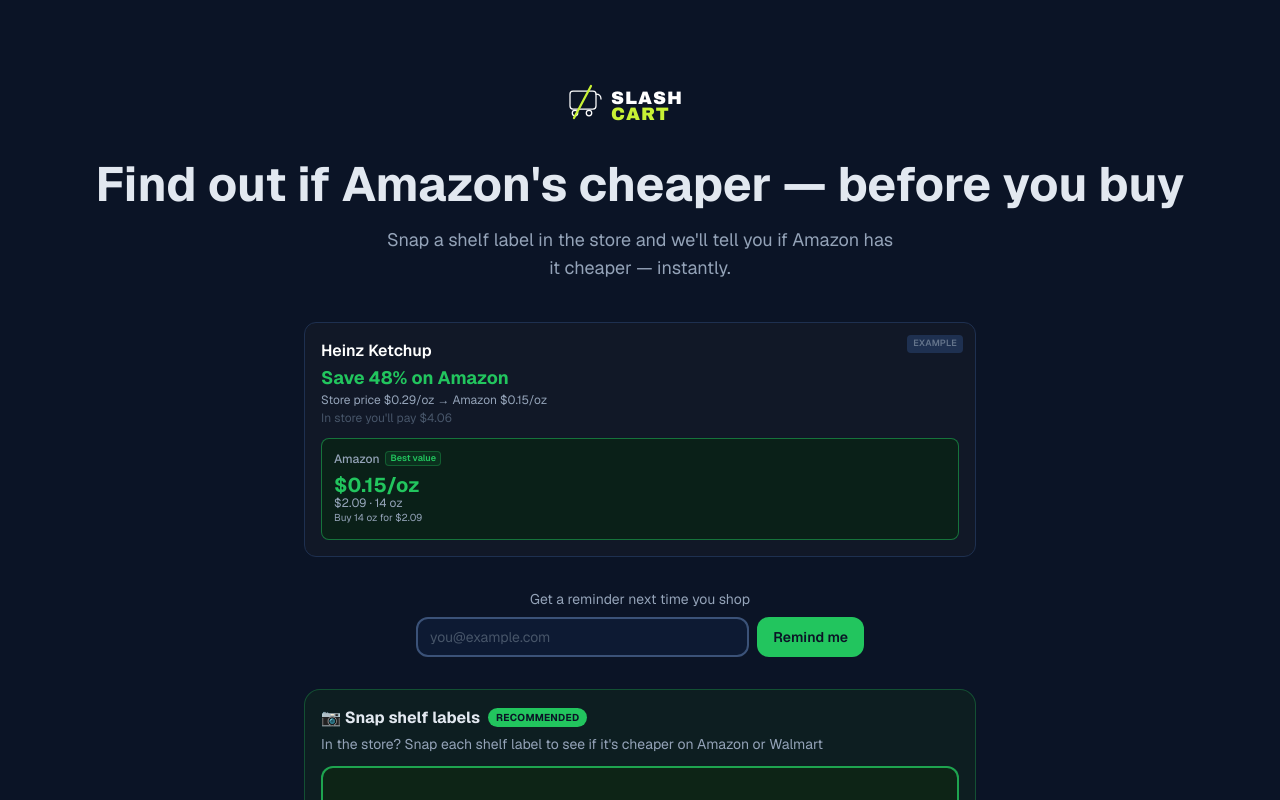
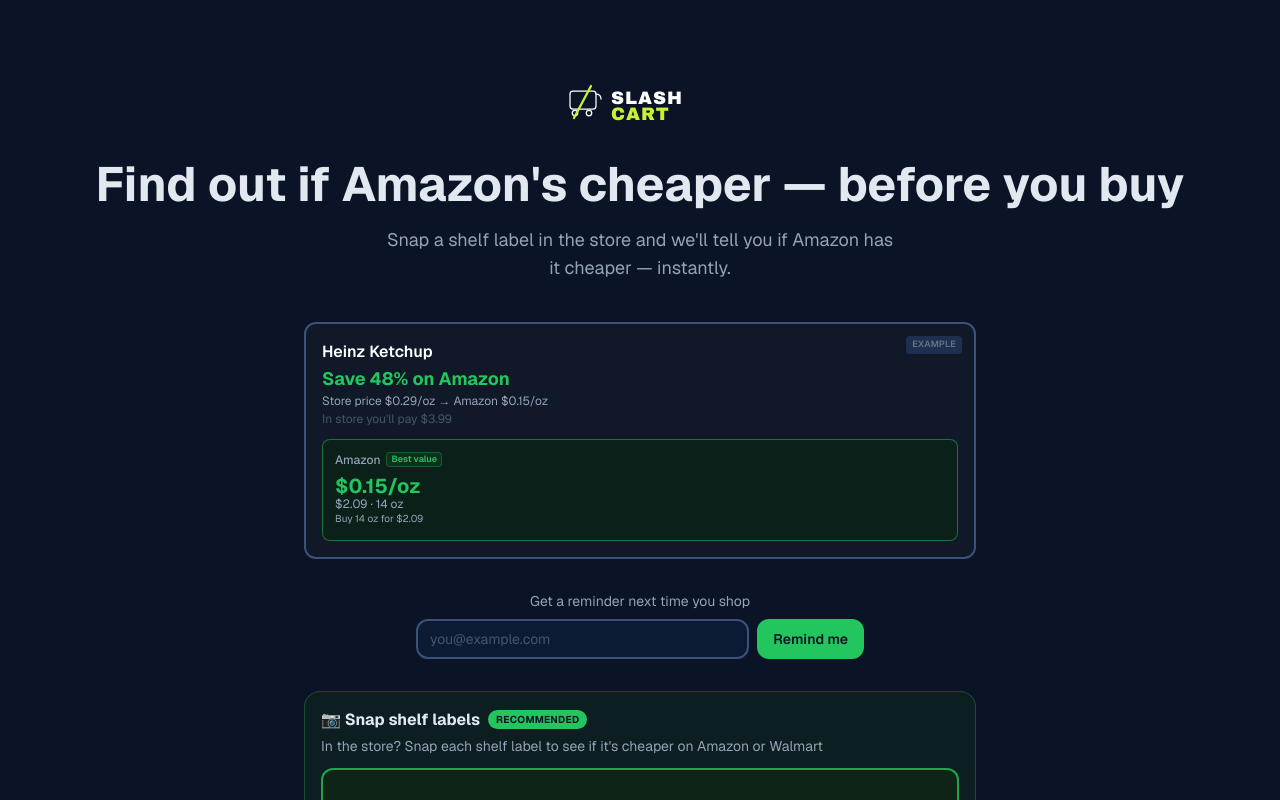
Before and after one commit to mchitnis99/slashcart-app, a Next.js app: page / in a window 1280 px wide. Shown: the top 800 px of the page. Built offline with nearby package versions, Linux system fonts and the light colour scheme.

Commit message:
fix: example card price .99, more visible card border

```diff
--- a/app/page.tsx
+++ b/app/page.tsx
@@ -32,7 +32,7 @@
 function ExampleResultCard() {
   return (
     <div className="max-w-2xl mx-auto w-full mb-6 sm:mb-8">
-      <div className="rounded-xl border border-[#1e3050] bg-[#111827] px-3 py-3 sm:px-4 sm:py-4 overflow-hidden relative">
+      <div className="rounded-xl border-2 border-[#3b5278] bg-[#111827] px-3 py-3 sm:px-4 sm:py-4 overflow-hidden relative">
         <span className="absolute top-3 right-3 text-[9px] font-semibold uppercase tracking-wide text-[#64748b] bg-[#1e3050] rounded px-1.5 py-0.5">
           Example
         </span>
@@ -45,7 +45,7 @@
             Store price $0.29/oz → Amazon $0.15/oz
           </p>
           <p className="text-[#475569] text-xs mt-0.5">
-            In store you&apos;ll pay $4.06
+            In store you&apos;ll pay $3.99
           </p>
         </div>
 
```
